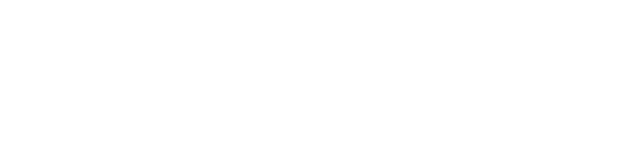
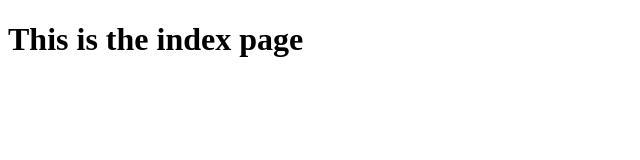
Before and after one commit to Chethana110/Programs, a plain HTML site: page index.html in a window 1280 px wide. Shown: the whole page, without its empty margins (0-640 px from the left). Drawn offline with Linux system fonts and the light colour scheme.

Commit message:
Update index.html

```diff
--- a/index.html
+++ b/index.html
@@ -6,6 +6,6 @@
     <title>Document</title>
 </head>
 <body>
-
+    <h1>This is the index page</h1>
 </body>
 </html>
```
